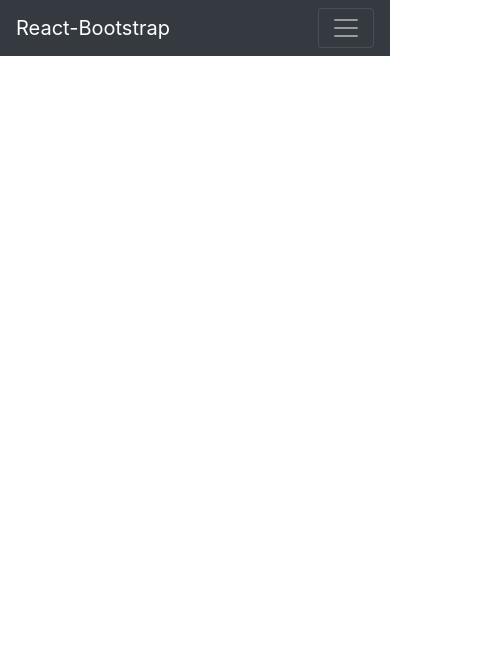
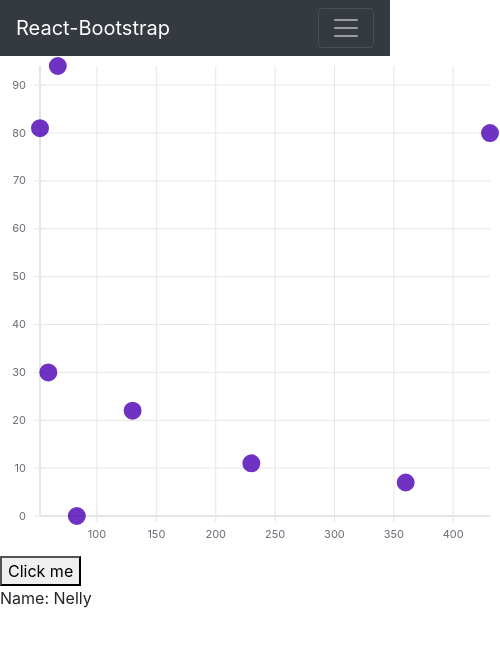
Before and after one commit to YolandaKok/undergraduate-thesis, a React (Create React App) app in the folder src/main/webapp/: page / in a window 390 px wide. Shown: the top 646 px of the page, 500 px wide, since content can reach past the window. Built offline with nearby package versions, Linux system fonts and the light colour scheme.

Commit message:
Fix bug with responsive

```diff
--- a/src/main/webapp/src/components/algorithms/Knapsack.jsx
+++ b/src/main/webapp/src/components/algorithms/Knapsack.jsx
@@ -39,9 +39,12 @@ export class Knapsack extends Component {
             results: [
                 {x: 360, y: 7, size: 2, color: 0.3},
                 {x: 83, y: 0, size: 2, color: 0.3},
-                {x: 59, y: 30, size: 2, color: 1.4},
-                {x: 130, y: 22, size: 2, color: 1.4},
-                {x: 431, y: 80, size: 2, color: 1.4}
+                {x: 59, y: 30, size: 2, color: 0.3},
+                {x: 130, y: 22, size: 2, color: 0.3},
+                {x: 431, y: 80, size: 2, color: 0.3},
+                {x: 67, y: 94, size: 2, color: 0.3},
+                {x: 230, y: 11, size: 2, color: 0.3},
+                {x: 52, y: 81, size: 2, color: 0.3},
             ]
         };
         this.onButtonClick = this.onButtonClick.bind(this);
@@ -50,10 +53,15 @@ export class Knapsack extends Component {
     onButtonClick() {
         this.setState({
             results: [
-                {x: 330, y: 7, size: 2, color: 0.3},
-                {x: 82, y: 0, size: 2, color: 0.3},
-                {x: 65, y: 30, size: 2, color: 1.4},
-                {x: 110, y: 22, size: 2, color: 1.4}]
+                {x: 360, y: 7, size: 2, color: 1.3},
+                {x: 83, y: 0, size: 2, color: 1.3},
+                {x: 59, y: 30, size: 2, color: 0.3},
+                {x: 130, y: 22, size: 2, color: 1.3},
+                {x: 431, y: 80, size: 2, color: 1.3},
+                {x: 67, y: 94, size: 2, color: 0.3},
+                {x: 230, y: 11, size: 2, color: 1.3},
+                {x: 52, y: 81, size: 2, color: 0.3},
+            ]
         });
     }
 
--- a/src/main/webapp/src/components/layout/CustomCard.jsx
+++ b/src/main/webapp/src/components/layout/CustomCard.jsx
@@ -14,7 +14,7 @@ const useStyles = makeStyles({
         maxWidth: 345,
     },
     media: {
-        height: 140,
+        height: 120,
     },
 });
 
--- a/src/main/webapp/src/components/pages/SelectAlgorithm.jsx
+++ b/src/main/webapp/src/components/pages/SelectAlgorithm.jsx
@@ -155,22 +155,18 @@ export default class SelectAlgorithm extends Component {
     render() {
         return(
             <Container fixed>
-                <Grid container spacing={3} className={styles.gridPadding}>
+                <Grid container spacing={2} className={styles.gridPadding}>
                     <Grid item xs={12}>
                         <CustomBreadCrumb name="Home,Select Algorithm" title="Choose Algorithm" />
                     </Grid>
-                    <Grid item xs={4}>
-                    </Grid>
-                    <Grid item xs={4}>
-                    </Grid>
-                    <Grid item xs={4}>
+                    <Grid item xs={12} md={12} lg={12} xl={12}>
                         <SelectItemList passedFunction={this.passedFunction} library={this.state.library} data={this.state.librariesNames} label="Library"></SelectItemList>
                         <SelectItemList passedFunction={this.categoryPassedFunction} library={this.state.category} data={this.state.categoriesNames} label="Category"></SelectItemList>
                         <SelectItemList passedFunction={this.orderPassedFunction} library={this.state.order} data={this.state.orderNames} label="Order By"></SelectItemList>
                     </Grid>
                     {
                         this.state.results.map((result, index) => (
-                            <Grid item xs={4} key={index}>
+                            <Grid item xs={6} md={4} lg={4} xl={4} key={index}>
                                 <CustomCard title={result.name} content={result.description}/>
                             </Grid>
                         ))
--- a/src/main/webapp/src/components/register/IndexPage.jsx
+++ b/src/main/webapp/src/components/register/IndexPage.jsx
@@ -1,9 +1,13 @@
 import React, { Component } from 'react';
 import NavBar from "../navigation/NavBar";
+import Knapsack from "../algorithms/Knapsack";
 export class IndexPage extends Component {
     render() {
         return(
-            <NavBar/>
+            <div>
+                <NavBar/>
+                <Knapsack/>
+            </div>
         );
     }
 }
```
